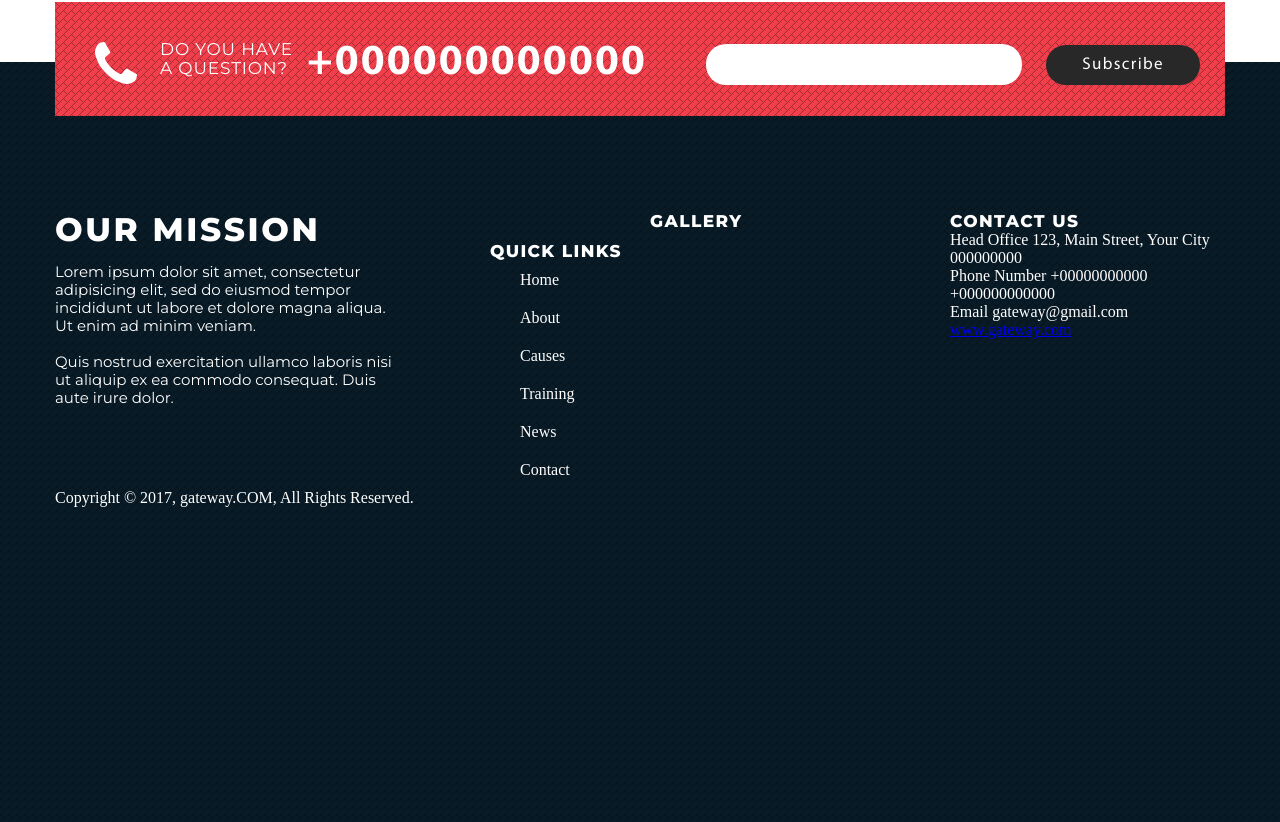
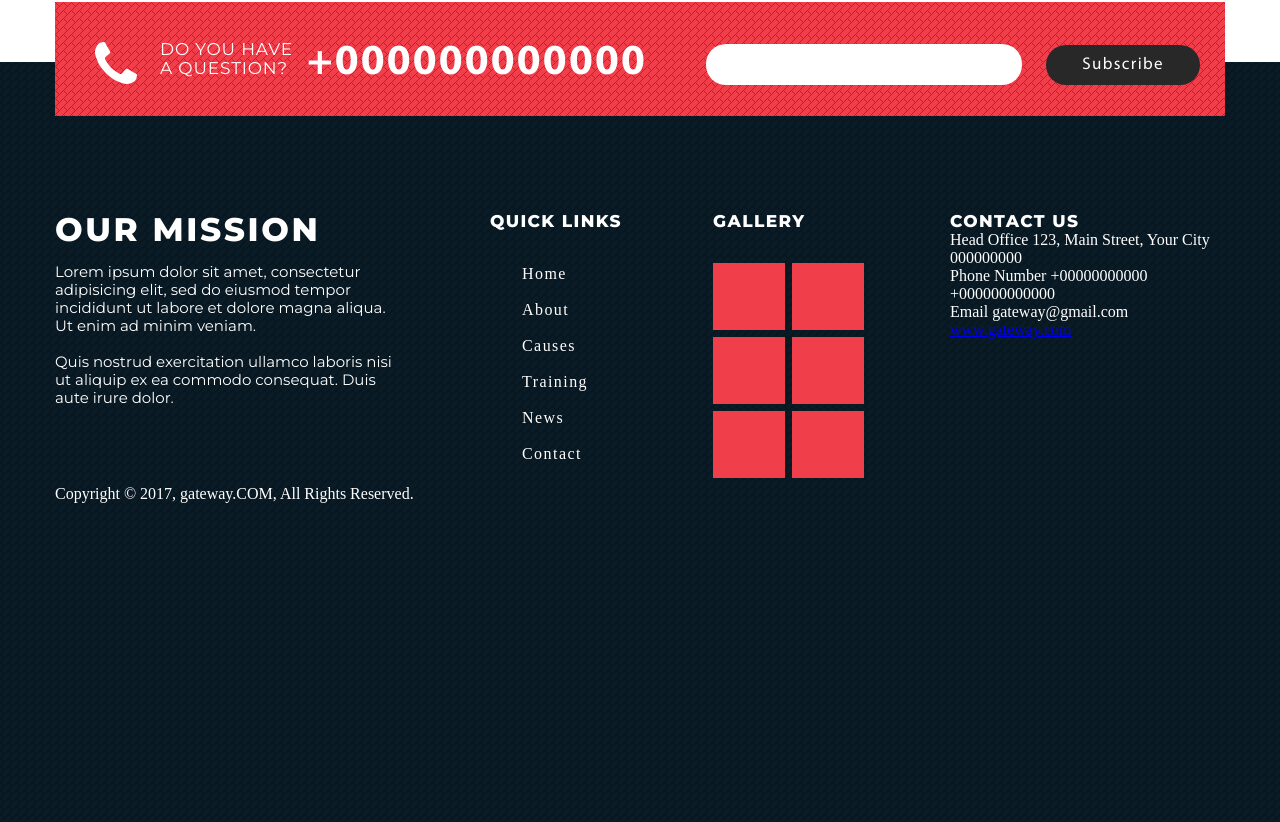
Before and after one commit to AlexanderLogosh/gateway, a website: page index.html in a window 1280 px wide. Shown: the part 3368-4190 px from the top of the page. Drawn offline with Linux system fonts and the light colour scheme.

Commit message:
start made footerstart made footer

```diff
--- a/sass/blocks/page-footer.scss
+++ b/sass/blocks/page-footer.scss
@@ -51,33 +51,52 @@
 	width: 160px;
 	padding: 0;
 	margin: 0;
-	padding-top: 30px;
+	margin-right: 63px;
 }
 
 .page-footer__links {
 	margin: 0;
+	margin-top: 25px;
 	padding: 0;
 	list-style: none;
 }
 
 .page-footer__link {
-	padding: 10px 0;
+	padding: 9px 0;
 	margin: 0;
+	letter-spacing: 0.09em;
 }
 
 .page-footer__link a {
 	text-decoration: none;
 	color: white;
 	padding: 0;
-	padding-left: 30px;
+	padding-left: 32px;
 	margin: 0;
 }
 
 .page-footer__gallery {
 	float: left;
 	width: 151px;
+	font-size: 0;
+
+	.page-footer__title {
+		display: block;
+		margin-bottom: 32px;
+	}
 }
 
+.page-footer__img-wrapper {
+	display: inline-block;
+	margin: 0;
+	margin-bottom: 7px;
+	width: 72px;
+	height: 67px;
+	background: #f13e4b;
+}
+.page-footer__img-wrapper:nth-child(2n) {
+	margin-right: 7px;
+}
 .page-footer__contacts {
 	float: right;
 	width: 275px;
```
Also changed, not shown: css/style.css.
